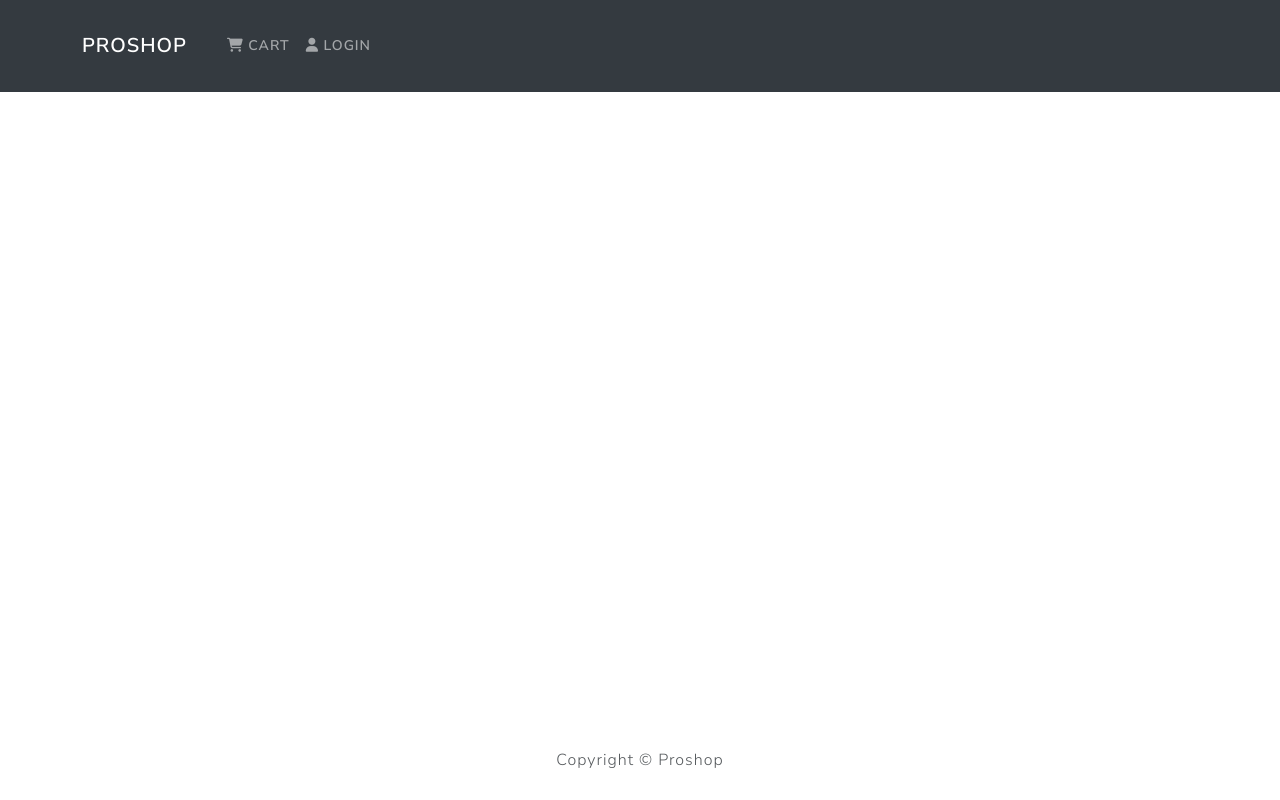
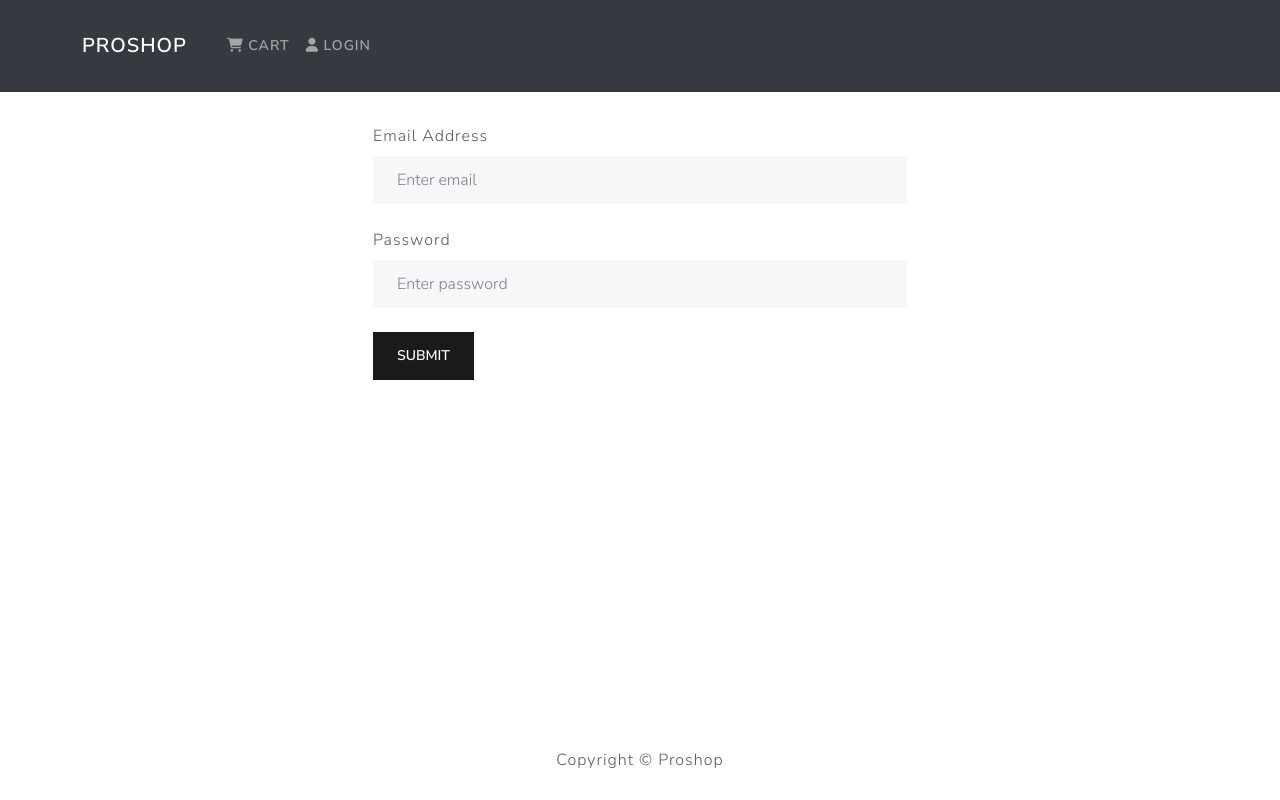
Before and after one commit to rajmaurya29/Ecommerce, a React (Vite) app in the folder frontend/my-react-app/: page /login in a window 1280 px wide. Built offline with nearby package versions, Linux system fonts and the light colour scheme.

Commit message:
added login page

```diff
--- a/frontend/my-react-app/src/App.jsx
+++ b/frontend/my-react-app/src/App.jsx
@@ -5,6 +5,7 @@
 import ProductScreen  from './screens/ProductScreen'
 import { BrowserRouter, Routes, Route,Router } from "react-router-dom";
 import CartScreen from './screens/CartScreen'
+import LoginScreen from "./screens/LoginScreen";
 
 function App() {
   return (
@@ -16,6 +17,7 @@
                 <Route path="/" element={<HomeScreen/>}/>
                 <Route path="/product/:id" element={<ProductScreen/>}/>
                 <Route path="/cart/:id?" element={<CartScreen/>}/>
+                <Route path="/login/" element={<LoginScreen/>}/>
               </Routes>
             </Container>
           </main>
--- /dev/null
+++ b/frontend/my-react-app/src/components/FormContainer.jsx
@@ -0,0 +1,15 @@
+import React from 'react'
+import {Container,Row,Col} from 'react-bootstrap'
+function FormContainer({children}) {
+  return (
+    <Container>
+        <Row className='justify-content-md-center'>
+            <Col xs={12} md={6}>
+                {children}
+            </Col>
+        </Row>
+    </Container>
+  )
+}
+
+export default FormContainer
--- /dev/null
+++ b/frontend/my-react-app/src/redux/slices/UserSlice.js
@@ -0,0 +1,44 @@
+import { createSlice,createAsyncThunk } from '@reduxjs/toolkit'
+import axios from 'axios'
+
+export const fetchUser=createAsyncThunk(
+    "fetchUser",async ({username,password},thunkAPI)=>{
+        try{
+            console.log("ldkjf");
+            const response= await axios.post("http://127.0.0.1:8000/api/users/login/",{"username":username,"password":password},
+               { withCredentials:true}
+            )
+            console.log(response)
+            return response.data;
+        }
+        catch(error){
+            return thunkAPI.rejectWithValue(error.message);
+        }
+
+}
+)
+
+const UserSlice=createSlice({
+    name:"User",
+    initialState:{
+        userInfo:null,
+        loading:false,
+        error:null
+    },
+    extraReducers:(builder)=>{
+        builder.addCase(fetchUser.pending,(state)=>{
+            state.loading=true,
+            state.error=null
+        })
+        builder.addCase(fetchUser.fulfilled,(state,action)=>{
+            state.loading=false,
+            state.userInfo=action.payload
+        })
+        builder.addCase(fetchUser.rejected,(state,action)=>{
+            state.loading=false,
+            state.error=action.payload
+        })
+    }
+})
+
+export default UserSlice.reducer
--- a/frontend/my-react-app/src/redux/store.js
+++ b/frontend/my-react-app/src/redux/store.js
@@ -1,10 +1,13 @@
 import { configureStore } from '@reduxjs/toolkit'
 import ProductSlice from './slices/ProductSlice'
 import  cartSlice from './slices/CartSlice'
+import UserSlice from './slices/UserSlice'
+
 export const store=configureStore({
     reducer:{
         products:ProductSlice,
-        cart:cartSlice
+        cart:cartSlice,
+        user:UserSlice
 
     }
 });
--- /dev/null
+++ b/frontend/my-react-app/src/screens/LoginScreen.jsx
@@ -0,0 +1,47 @@
+import React,{useState,useEffect} from 'react'
+import { Link, useNavigate } from 'react-router-dom'
+import {Form,Button,Row,Col} from 'react-bootstrap'
+import {useDispatch,useSelector} from 'react-redux'
+import Loader from '../components/Loader'
+import Message from '../components/Message'
+import FormContainer from '../components/FormContainer'
+import { fetchUser } from '../redux/slices/UserSlice'
+
+function LoginScreen() {
+    const [email,setEmail]=useState('');
+    const [password,setPassword]=useState('');
+    const navigate=useNavigate();
+    const dispatch=useDispatch();
+    const userLogin=useSelector(state=>state.user)
+    const {userInfo,loading,error}=userLogin;
+    const submitHandler=(e)=>{
+        e.preventDefault();
+        console.log(email);
+        console.log(password);
+
+        dispatch(fetchUser({"username":email,"password":password}))
+
+        navigate("/");
+    }
+  return (
+    <FormContainer>
+        {loading && <Loader/>}
+        {error && <Message variant="danger">{error}</Message>}
+        <Form onSubmit={submitHandler}>
+            <Form.Group className='mt-3 mb-4' controlId="formBasicEmail">
+                <Form.Label>Email Address</Form.Label>
+                <Form.Control type='text' placeholder='Enter email' onChange={(e)=>setEmail(e.target.value)}/>
+            </Form.Group>
+            <Form.Group className=' mb-4' controlId="formBasicPassword">
+                <Form.Label>Password</Form.Label>
+                <Form.Control type='password' placeholder='Enter password' onChange={(e)=>setPassword(e.target.value)}/>
+            </Form.Group>
+            <Button type='submit'>
+                Submit
+            </Button>
+        </Form>
+    </FormContainer>
+  )
+}
+
+export default LoginScreen
```
Also changed, not shown: 2 other files (tests, documents, lock files or other folders).
